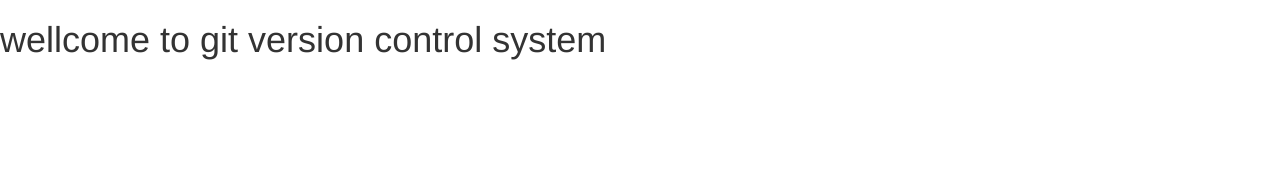
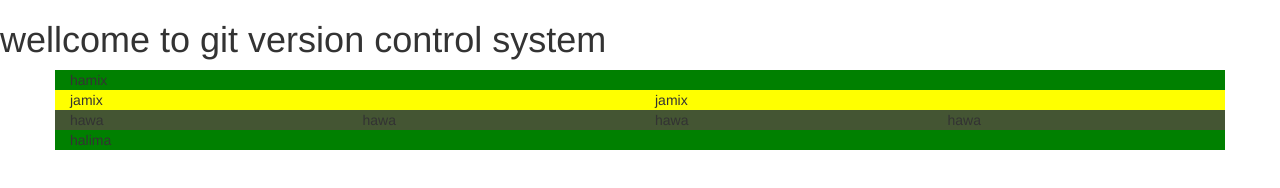
Before and after one commit to ejotahawa/bootstrap, a plain HTML site: page index.html in a window 1280 px wide. Drawn offline with Linux system fonts and the light colour scheme.

Commit message:
boot css

```diff
--- /dev/null
+++ b/css.css
@@ -0,0 +1,9 @@
+.col-md-12{
+	background-color:green;
+}
+.col-md-6{
+	background-color:yellow;
+}
+.col-md-3{
+	background-color:#453;
+}
--- a/index.html
+++ b/index.html
@@ -2,10 +2,33 @@
 <html lang="en">
     <head >
     <link href = "css/bootstrap.min.css" rel = "stylesheet"/>
+    <link href = "css.css" rel = "stylesheet">
     </head>
 
     <body>
     	<h1> wellcome to git version control system</h1>
+    	<div class="container">
+
+		<div class="row">
+			<div class="col-md-12"> hamix</div>
+		</div>
+
+		<div class="row">
+			<div class="col-md-6"> jamix</div>
+			<div class="col-md-6"> jamix</div>
+		</div>
+
+		<div class="row">
+			<div class="col-md-3"> hawa</div>
+			<div class="col-md-3"> hawa</div>
+			<div class="col-md-3"> hawa</div>
+			<div class="col-md-3"> hawa</div>
+		</div>
+
+		<div class="row">
+			<div class="col-md-12"> halima</div>
+			</div>
+
 
     </body>
 
```
